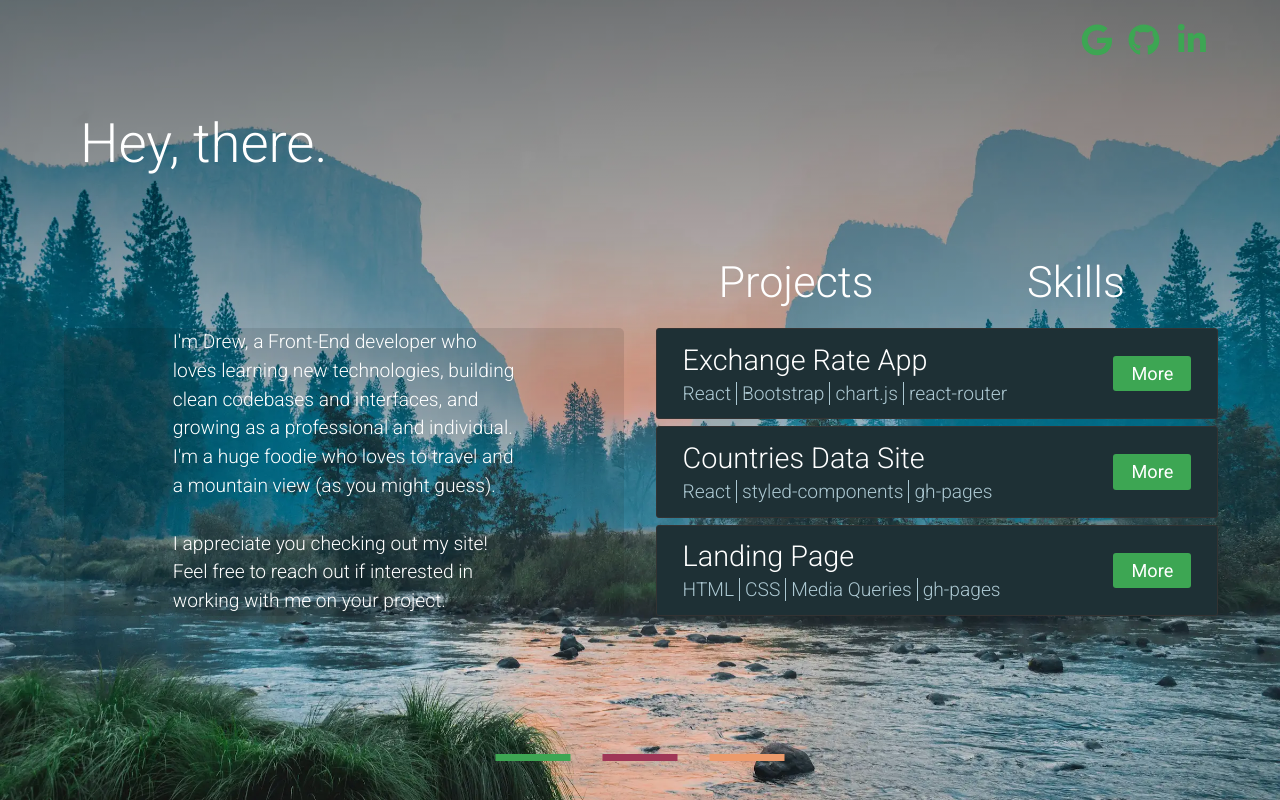
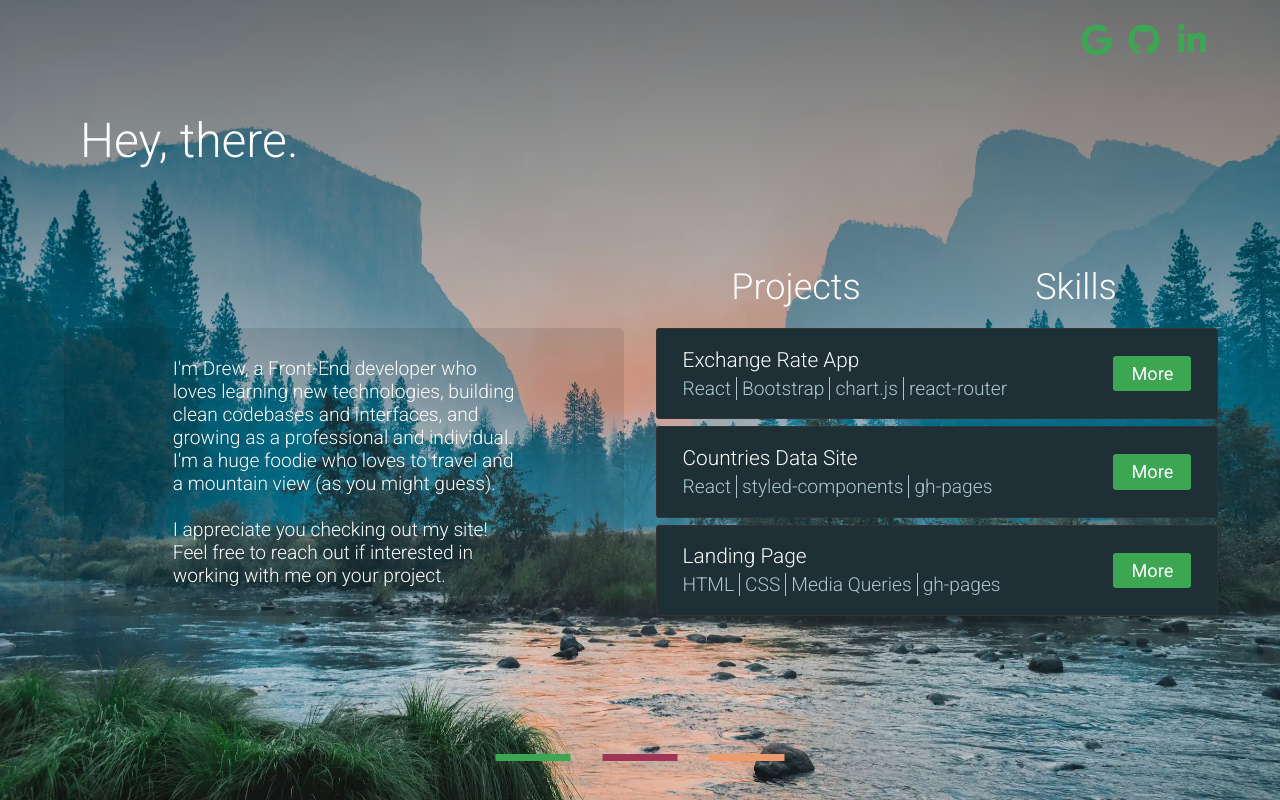
Before and after one commit to da3491/porfolio-site, a React (Vite) app: page / in a window 1280 px wide. Built offline with nearby package versions, Linux system fonts and the light colour scheme.

Commit message:
refinement

```diff
--- a/src/App.jsx
+++ b/src/App.jsx
@@ -42,6 +42,7 @@ const Container = styled.div`
   position: fixed;
   width: 100%;
   height: 100%;
+  background: #333;
 
   display: flex;
   justify-content: center;
--- a/src/components/Home.jsx
+++ b/src/components/Home.jsx
@@ -37,7 +37,7 @@ const Header = styled.h1`
 
   position: relative;
   // font-size: var(--fs-4);
-  font-size: 3.4rem;
+  font-size: 3rem;
   margin-bottom: 1em;
   margin-left: 1rem;
   font-weight: 300;
@@ -65,7 +65,6 @@ const Bio = styled.div`
   }
 `;
 const Paragraph = styled.p`
-  line-height: 1.5;
   // font-size: var(--fs--1);
   font-size: 1.2rem;
   font-weight: 300;
@@ -104,7 +103,7 @@ const ContentButton = styled.button`
 
   color: white;
   // font-size: var(--fs-1);
-  font-size: 1.8rem;
+  font-size: 1.5rem;
   padding-bottom: var(--space-xs);
 
   cursor: pointer;
--- a/src/components/ImageLoader.jsx
+++ b/src/components/ImageLoader.jsx
@@ -21,7 +21,6 @@ const Overlay = styled.div`
     );
   }
 `;
-
 const StyledImage = styled.img`
   position: relative;
   width: 100%;
@@ -29,9 +28,36 @@ const StyledImage = styled.img`
   z-index: -10;
   object-fit: cover;
   z-index: -1000;
+  transition: opacity 0.05s ease-in-out;
+
+  &.fade-in {
+    opacity: 1;
+  }
+
+  &.fade-out {
+    opacity: 0;
+  }
 `;
+// const StyledImage = styled.div`
+//   position: relative;
+//   width: 100%;
+//   height: 100%;
+//   z-index: -10;
 
-const imageSrc = "/src/assets/images";
+//   background-image: url(${(props) => props.src});
+//   background-position: center center;
+//   background-size: cover;
+//   // transition: opacity 0.05s ease-in-out;
+//   transition: background-image 250ms;
+
+//   // &.fade-in {
+//   //   opacity: 1;
+//   // }
+
+//   // &.fade-out {
+//   //   opacity: 0;
+//   // }
+// `;
 
 const ImageLoader = () => {
   const theme = useTheme();
@@ -42,6 +68,7 @@ const ImageLoader = () => {
       document.body.clientWidth
   );
 
+  // Check for screen size and change to correct picture
   useEffect(() => {
     const handleResize = () => {
       setScreenWidth(
--- a/src/components/ProjectCard.jsx
+++ b/src/components/ProjectCard.jsx
@@ -22,7 +22,7 @@ const CardInfo = styled.div`
 `;
 const Title = styled.div`
   // font-size: var(--fs-1);
-  font-size: 1.8rem;
+  font-size: 1.3rem;
   font-weight: 300;
   margin: 0;
 
--- a/src/components/ThemeSelector.jsx
+++ b/src/components/ThemeSelector.jsx
@@ -18,8 +18,6 @@ const StyledThemeSelector = styled.div`
 const StyledButton = styled.button`
   display: inline-block;
   background-color: ${(props) => props.theme};
-  // border: 3px solid ${(props) => props.theme};
-  // border-bottom: 4px solid #ccc;
   border: none;
   width: clamp(50px, 75px, 100px);
   height: 5px;
```
Also changed, not shown: src/components/ThemeContext.jsx (+24 -1 lines).
